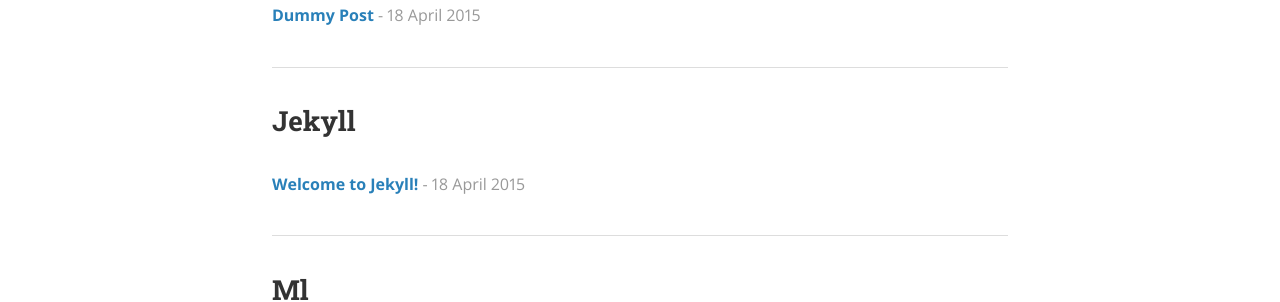
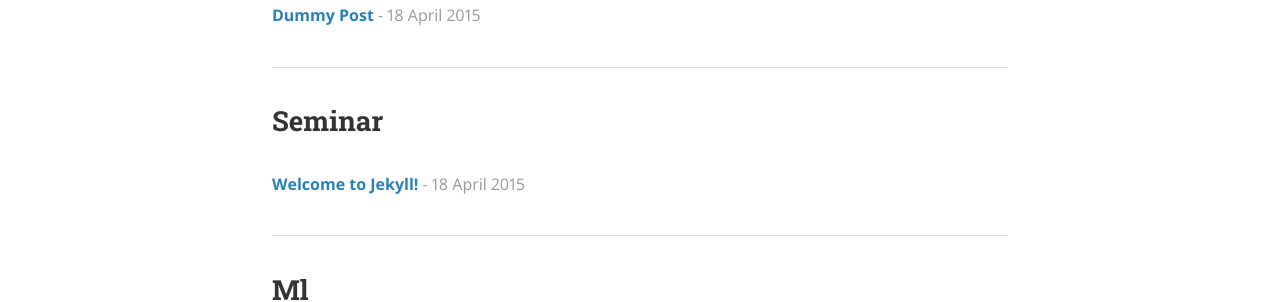
Before and after one commit to jeonghoonkim1211/jeonghoonkim1211.github.io, a Jekyll site: the page built from posts.md, in a window 1280 px wide and 1212 px high. Shown: the part 554-856 px from the top of the window. Built offline with Jekyll 4.4.1, drawn with Linux system fonts in a browser that asks for light colours; nearby versions of some CDN libraries.

Commit message:
Update 2015-04-18-welcome-to-jekyll.md

```diff
--- a/_posts/2015-04-18-welcome-to-jekyll.md
+++ b/_posts/2015-04-18-welcome-to-jekyll.md
@@ -2,9 +2,9 @@
 layout: post
 title:  "Welcome to Jekyll!"
 date:   2015-04-18T14:25:52-05:00
-author: Ben Centra
-categories: Jekyll
-tags:	jekyll welcome
+author: KJH
+categories: seminar
+tags:	seminar
 cover:  "/assets/instacode.png"
 ---
 
```
